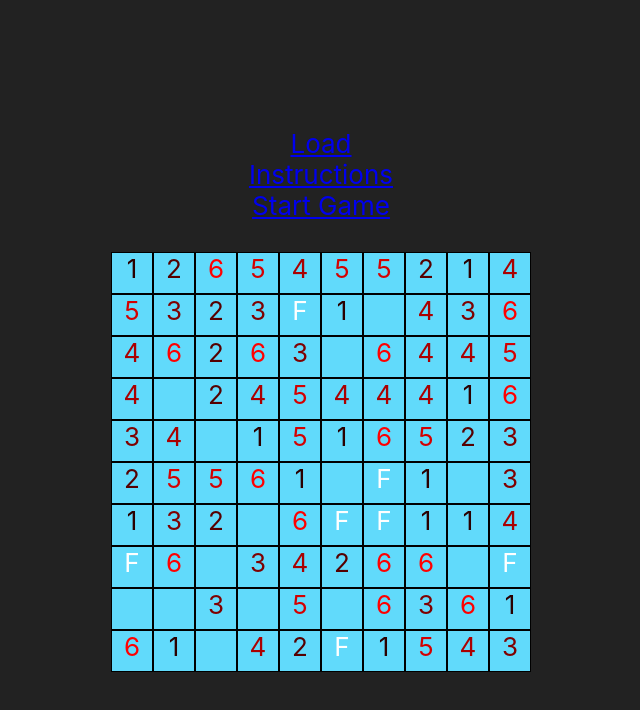
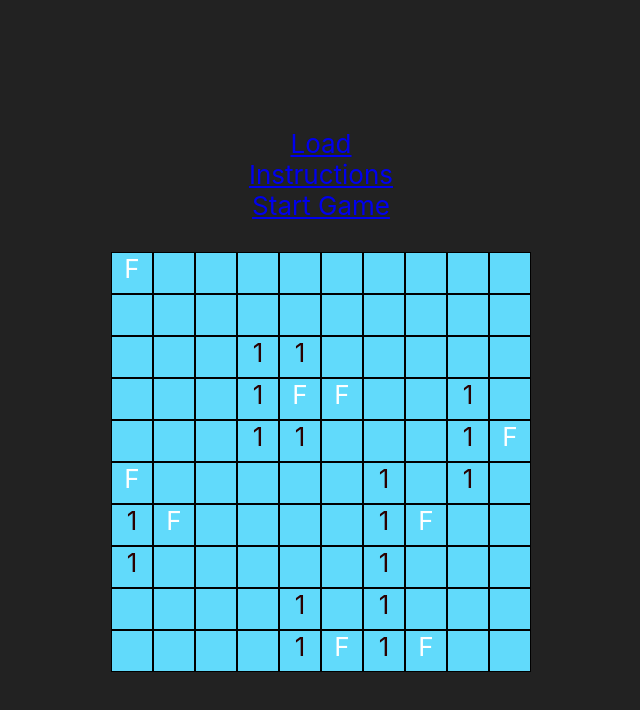
Before and after one commit to Gregam3/QuantumImmortalMineSweeper, a React (Create React App) app: page /play in a window 1280 px wide. Shown: the top 710 px of the page, without its empty margins (319-959 px from the left). Built offline with nearby package versions, Linux system fonts and the light colour scheme.

Commit message:
Board generation setup

```diff
--- a/src/game/Board.js
+++ b/src/game/Board.js
@@ -3,16 +3,26 @@ import {Cell} from "./Cell";
 import React from "react";
 
 export class Board extends Component {
+
+	constructor(props) {
+		super(props);
+
+		this.state = {cells: props.board};
+		console.log(this.state)
+	}
+
 	render() {
-		let cells = [];
+		let fuck = [];
 
-		for (let r = 0; r < 10; r++) {
-			for (let c = 0; c < 10; c++) cells.push(<Cell/>);
-			cells.push(<br/>);
+		console.log(this.state)
+
+		if(this.state.cells.length > 0) {
+			for (let r = 0; r < 10; r++) {
+				for (let c = 0; c < 10; c++) fuck.push(<Cell content={this.state.cells[r][c]}/>);
+				fuck.push(<br/>);
+			}
 		}
 
-
-
-		return cells
+		return fuck
 	}
 }
--- a/src/game/Cell.js
+++ b/src/game/Cell.js
@@ -8,25 +8,25 @@ const CellType = {
 };
 
 export class Cell extends Component {
-	state = {
-		display: Math.floor(Math.random() * 8) - 1
-	};
+	constructor(props) {
+		super(props);
+
+		this.state = {content: props.content}
+	}
 
 	render() {
 		return (this.getCell())
 	}
 
 	getCell() {
-		console.log(Math.floor(255 / 6 * this.state.display).toString(16) + '0000');
-
-		switch (this.state.display) {
+		switch (this.state.content) {
 			case 0:
 				return <div className="cell"/>;
 			case -1:
 				return <div className="cell"> F </div>;
 			default:
 				return <div className="cell"
-				            style={{color: '#'  + Math.floor(255 / 6 * this.state.display).toString(16) + '0000'}}> {this.state.display} </div>
+				            style={{color: '#'  + Math.floor(255 / 6 * this.state.content).toString(16) + '0000'}}> {this.state.content} </div>
 		}
 	}
 }
--- a/src/game/MineSweeper.js
+++ b/src/game/MineSweeper.js
@@ -2,13 +2,44 @@ import {Component} from 'react';
 import React from "react";
 import {Board} from "./Board";
 
+const cols = 10, rows = 10;
+
+const indexes = [-1, 0, 1];
+
+const permutations = indexes.map(i => indexes.map(i1 => [i, i1]));
+
 export class MineSweeper extends Component {
-	state = {
-		currentLoadingMessage: "Finding Reality",
-		logoSize: 40
-	};
+	render() {
+		return (<Board board={this.generateMines()}/>)
+	}
 
-	render() {
-		return (<Board/>)
+	generateMines() {
+		let mines = this.generate2DArray(rows, cols, () => Math.random() < 0.1);
+		let cells = this.generate2DArray(rows, cols, () => [0, false]);
+
+		for (let r = 0; r <= rows - 1; r++) {
+			for (let c = 0; c <= cols - 1; c++) {
+				let mineIndicator = -1;
+
+				if (!mines[r][c]) {
+					mineIndicator = 0;
+					permutations.forEach(p => mineIndicator += safeMines(r + p[0][0], c + p[0][1]));
+				}
+
+				cells[r][c] = mineIndicator;
+			}
+		}
+
+		return cells;
+
+		function safeMines(row, column) {
+			return (row < 0 || row >= rows || column < 0 || column >= cols) ? false : mines[row][column];
+		}
+	}
+
+	generate2DArray(rowCount, columnCount, fillFun) {
+		return Array.from({length: rowCount}, () =>
+			Array.from({length: columnCount}, () => fillFun.apply())
+		);
 	}
 }
--- a/src/serviceWorker.js
+++ b/src/serviceWorker.js
@@ -80,7 +80,7 @@ function registerValidSW(swUrl, config) {
               }
             } else {
               // At this point, everything has been precached.
-              // It's the perfect time to display a
+              // It's the perfect time to content a
               // "Content is cached for offline use." message.
               console.log('Content is cached for offline use.');
 
```
Also changed, not shown: public/manifest.json.
